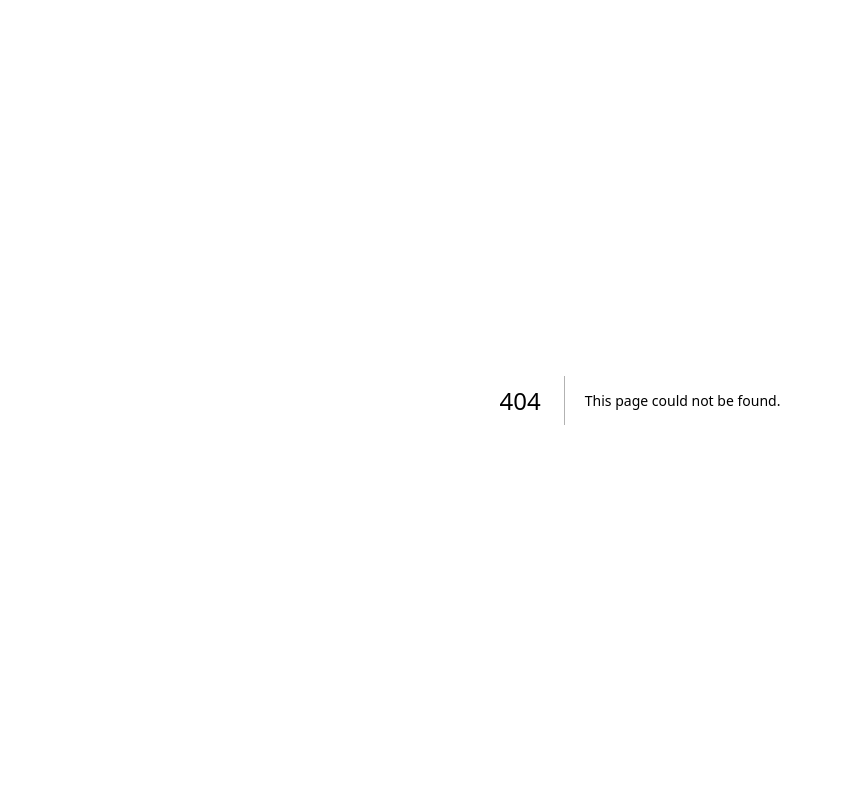
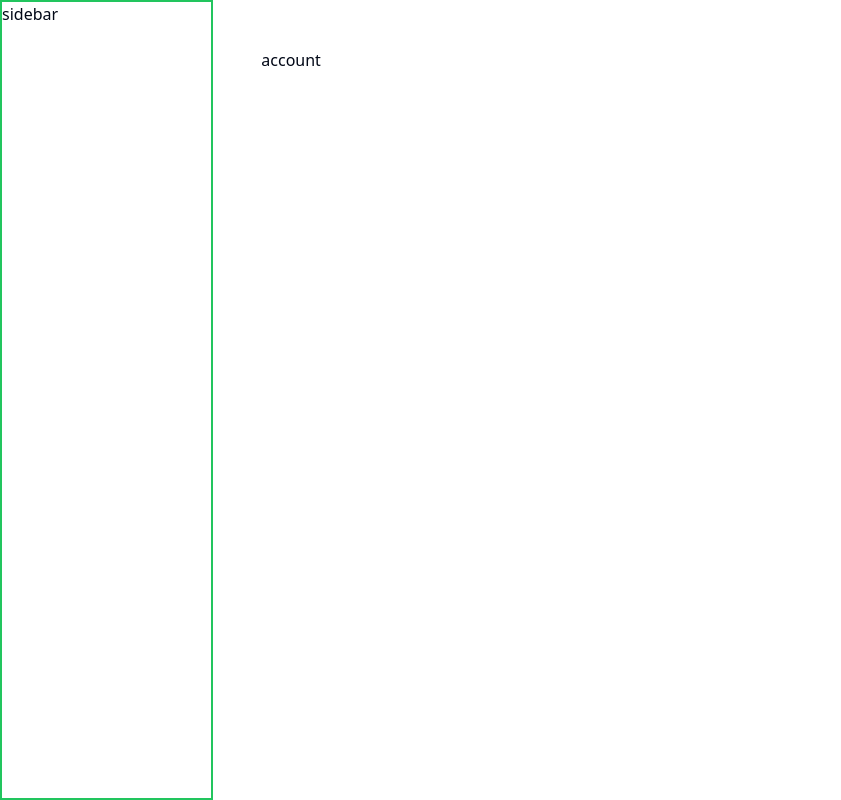
Before and after one commit to anatalies/position-calculator, a Next.js app in the folder v1/: page /dashboard/account in a window 1280 px wide. Before the commit this address had no page. Shown: the whole page, without its empty margins (0-841 px from the left). Built offline with nearby package versions, Linux system fonts and the light colour scheme.

Commit message:
building routes for the dashboard

```diff
--- /dev/null
+++ b/v1/app/dashboard/account/page.tsx
@@ -0,0 +1,7 @@
+export default function Page () {
+    return (
+        <div>
+            account
+        </div>
+    )
+}
--- /dev/null
+++ b/v1/app/dashboard/calculators/page.tsx
@@ -0,0 +1,7 @@
+export default function Page () {
+    return (
+        <div>
+            calc
+        </div>
+    )
+}
--- /dev/null
+++ b/v1/app/dashboard/layout.tsx
@@ -0,0 +1,10 @@
+import SideBar from "@/components/SideBar";
+
+export default function Layout({ children }: { children: React.ReactNode }) {
+    return (
+      <div className="flex h-screen md:flex-row md:overflow-hidden">
+        <SideBar/>
+        <div className="flex-grow p-6 md:overflow-y-auto md:p-12">{children}</div>
+      </div>
+    );
+}
--- /dev/null
+++ b/v1/app/dashboard/metrics/page.tsx
@@ -0,0 +1,7 @@
+export default function Page () {
+    return (
+        <div>
+            metrics
+        </div>
+    )
+}
--- /dev/null
+++ b/v1/app/dashboard/page.tsx
@@ -0,0 +1,7 @@
+export default function DashBoard () {
+    return (
+        <div>
+            DashBoard
+        </div>
+    )
+}
--- a/v1/app/layout.tsx
+++ b/v1/app/layout.tsx
@@ -14,7 +14,7 @@ const geistMono = localFont({
 });
 
 export const metadata: Metadata = {
-  title: "Create Next App",
+  title: "Calculator Project",
   description: "Generated by create next app",
 };
 
--- /dev/null
+++ b/v1/components/SideBar.tsx
@@ -0,0 +1,7 @@
+export default function SideBar() {
+    return (
+        <div className=" border-2 border-green-500 w-1/6">
+            sidebar
+        </div>
+    )
+}
```
